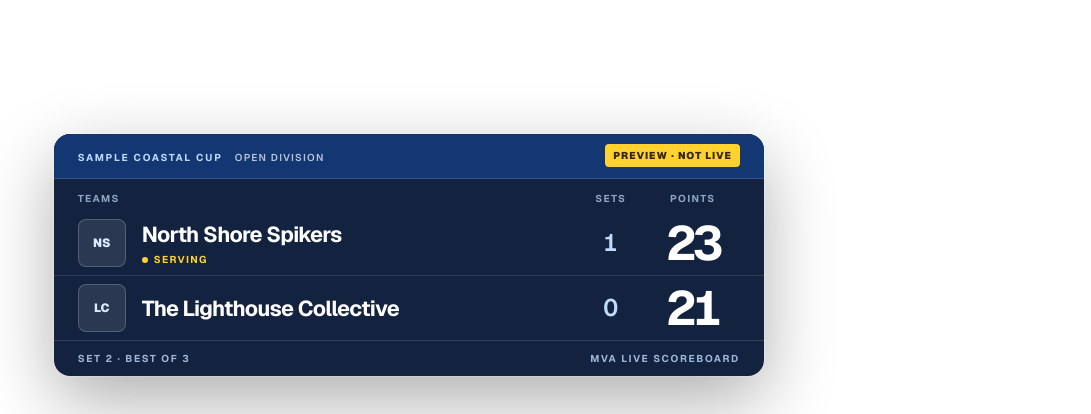
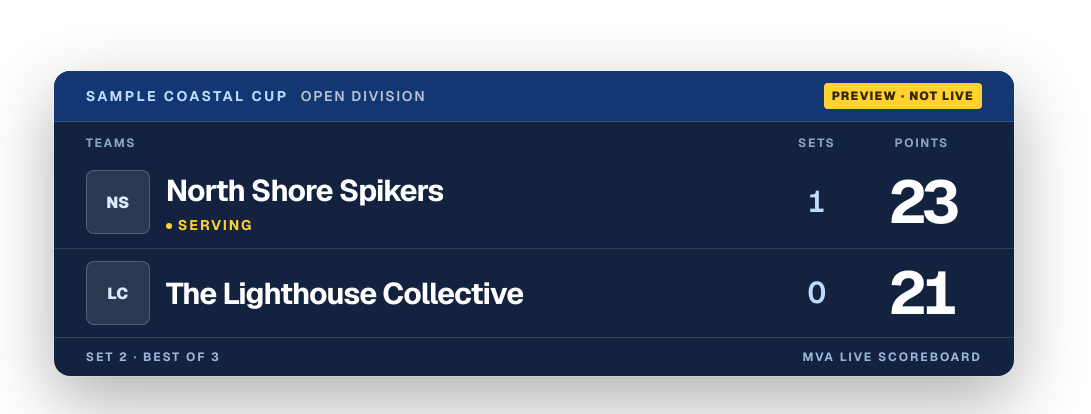
Before and after one commit to AldenDerf/mva-scoreboard, a Next.js app: page /dev/overlay in a window 1536 px wide. Shown: the part 370-784 px from the top of the page, without its empty margins (0-1091 px from the left). Built offline with nearby package versions, Linux system fonts and the light colour scheme.

Commit message:
fix: verify and refine scoreboard UI preview

```diff
--- a/app/globals.css
+++ b/app/globals.css
@@ -37,4 +37,18 @@ button:disabled { cursor: not-allowed; }
 }
 
 html:has(.overlay-preview), body:has(.overlay-preview) { background: transparent !important; overflow: hidden; }
+@media (min-width: 1536px) {
+  .overlay-scorebug { max-width: 960px; }
+  .overlay-head { padding: 12px 32px; }
+  .overlay-event { font-size: 14px; }
+  .overlay-preview-label, .overlay-columns, .overlay-foot { font-size: 12px; }
+  .overlay-columns, .overlay-team-row { grid-template-columns: minmax(0, 1fr) 90px 120px; padding-left: 32px; padding-right: 32px; }
+  .overlay-team-row { padding-top: 12px; padding-bottom: 12px; }
+  .overlay-logo { width: 64px; height: 64px; font-size: 16px; }
+  .overlay-team-name { font-size: 30px; }
+  .overlay-serving { font-size: 14px; }
+  .overlay-sets { font-size: 30px; }
+  .overlay-points { font-size: 60px; }
+  .overlay-foot { padding-left: 32px; padding-right: 32px; }
+}
 @media (prefers-reduced-motion: reduce) { *, *::before, *::after { scroll-behavior: auto !important; animation-duration: .01ms !important; transition-duration: .01ms !important; } }
--- a/components/overlay-preview.tsx
+++ b/components/overlay-preview.tsx
@@ -8,21 +8,21 @@ const teams: Team[] = [
 export function OverlayPreview() {
   return (
     <main className="overlay-preview flex min-h-screen w-full items-end p-[clamp(16px,3.5vw,68px)] text-white" aria-label="Development-only scoreboard overlay preview">
-      <div className="w-full max-w-[710px] overflow-hidden rounded-2xl bg-[#061735]/95 shadow-[0_24px_70px_rgba(0,0,0,.32)] ring-1 ring-white/20">
-        <div className="flex flex-wrap items-center justify-between gap-2 border-b border-white/15 bg-[#123772] px-4 py-2.5 sm:px-6">
-          <div className="min-w-0"><span className="mr-3 text-[10px] font-bold uppercase tracking-[.18em] text-blue-200">Sample Coastal Cup</span><span className="text-[10px] font-semibold uppercase tracking-[.12em] text-white/70">Open Division</span></div>
-          <span className="shrink-0 rounded bg-amber-300 px-2 py-1 text-[10px] font-black uppercase tracking-[.1em] text-[#352800]">Preview · Not live</span>
+      <div className="overlay-scorebug w-full max-w-[710px] overflow-hidden rounded-2xl bg-[#061735]/95 shadow-[0_24px_70px_rgba(0,0,0,.32)] ring-1 ring-white/20">
+        <div className="overlay-head flex flex-wrap items-center justify-between gap-2 border-b border-white/15 bg-[#123772] px-4 py-2.5 sm:px-6">
+          <div className="min-w-0"><span className="overlay-event mr-3 text-[10px] font-bold uppercase tracking-[.18em] text-blue-200">Sample Coastal Cup</span><span className="overlay-event text-[10px] font-semibold uppercase tracking-[.12em] text-white/70">Open Division</span></div>
+          <span className="overlay-preview-label shrink-0 rounded bg-amber-300 px-2 py-1 text-[10px] font-black uppercase tracking-[.1em] text-[#352800]">Preview · Not live</span>
         </div>
-        <div className="grid grid-cols-[minmax(0,1fr)_54px_70px] px-4 pt-3 pb-1 text-[10px] font-bold uppercase tracking-[.14em] text-blue-200/70 sm:grid-cols-[minmax(0,1fr)_70px_94px] sm:px-6"><span>Teams</span><span className="text-center">Sets</span><span className="text-center">Points</span></div>
-        {teams.map((team, index) => <div key={team.short} className={`grid grid-cols-[minmax(0,1fr)_54px_70px] items-center gap-0 px-4 py-2 sm:grid-cols-[minmax(0,1fr)_70px_94px] sm:px-6 ${index === 0 ? "border-b border-white/12" : ""}`}>
+        <div className="overlay-columns grid grid-cols-[minmax(0,1fr)_54px_70px] px-4 pt-3 pb-1 text-[10px] font-bold uppercase tracking-[.14em] text-blue-200/70 sm:grid-cols-[minmax(0,1fr)_70px_94px] sm:px-6"><span>Teams</span><span className="text-center">Sets</span><span className="text-center">Points</span></div>
+        {teams.map((team, index) => <div key={team.short} className={`overlay-team-row grid grid-cols-[minmax(0,1fr)_54px_70px] items-center gap-0 px-4 py-2 sm:grid-cols-[minmax(0,1fr)_70px_94px] sm:px-6 ${index === 0 ? "border-b border-white/12" : ""}`}>
           <div className="flex min-w-0 items-center gap-3 sm:gap-4">
-            <span className="flex size-10 shrink-0 items-center justify-center rounded-lg border border-white/20 bg-white/10 text-xs font-black text-blue-100 sm:size-12" aria-label={`${team.name} logo placeholder`}>{team.short}</span>
-            <div className="min-w-0"><div className="truncate text-[clamp(.9rem,2.2vw,1.35rem)] font-bold tracking-[-.03em]" title={team.name}>{team.name}</div>{team.serving && <div className="mt-0.5 flex items-center gap-1.5 text-[10px] font-bold uppercase tracking-[.14em] text-amber-300"><span className="size-1.5 rounded-full bg-amber-300" aria-hidden="true" />Serving</div>}</div>
+            <span className="overlay-logo flex size-10 shrink-0 items-center justify-center rounded-lg border border-white/20 bg-white/10 text-xs font-black text-blue-100 sm:size-12" aria-label={`${team.name} logo placeholder`}>{team.short}</span>
+            <div className="min-w-0"><div className="overlay-team-name truncate text-[clamp(.9rem,2.2vw,1.35rem)] font-bold tracking-[-.03em]" title={team.name}>{team.name}</div>{team.serving && <div className="overlay-serving mt-0.5 flex items-center gap-1.5 text-[10px] font-bold uppercase tracking-[.14em] text-amber-300"><span className="size-1.5 rounded-full bg-amber-300" aria-hidden="true" />Serving</div>}</div>
           </div>
-          <div className="tabular text-center text-xl font-semibold text-blue-200 sm:text-2xl">{team.sets}</div>
-          <div className="tabular text-center text-4xl font-bold tracking-[-.08em] sm:text-5xl">{team.points}</div>
+          <div className="overlay-sets tabular text-center text-xl font-semibold text-blue-200 sm:text-2xl">{team.sets}</div>
+          <div className="overlay-points tabular text-center text-4xl font-bold tracking-[-.08em] sm:text-5xl">{team.points}</div>
         </div>)}
-        <div className="flex items-center justify-between gap-3 border-t border-white/15 px-4 py-2.5 text-[10px] font-bold uppercase tracking-[.16em] text-blue-200/80 sm:px-6"><span>Set 2 · Best of 3</span><span>MVA Live Scoreboard</span></div>
+        <div className="overlay-foot flex items-center justify-between gap-3 border-t border-white/15 px-4 py-2.5 text-[10px] font-bold uppercase tracking-[.16em] text-blue-200/80 sm:px-6"><span>Set 2 · Best of 3</span><span>MVA Live Scoreboard</span></div>
       </div>
     </main>
   );
--- a/next.config.ts
+++ b/next.config.ts
@@ -1,6 +1,7 @@
 import type { NextConfig } from "next";
 
 const nextConfig: NextConfig = {
+  devIndicators: false,
   /* config options here */
   experimental: {
     agentFeedback: true,
```
Also changed, not shown: 2 other files (tests, documents, lock files or other folders).
